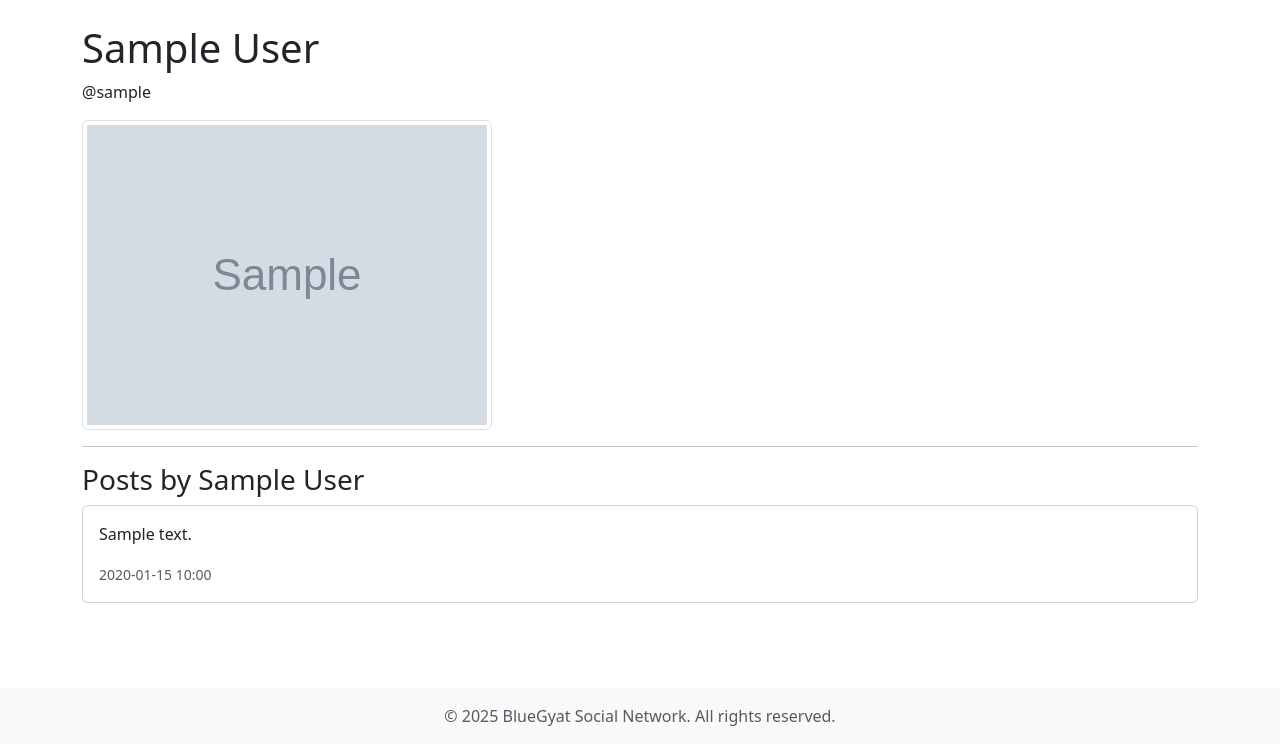
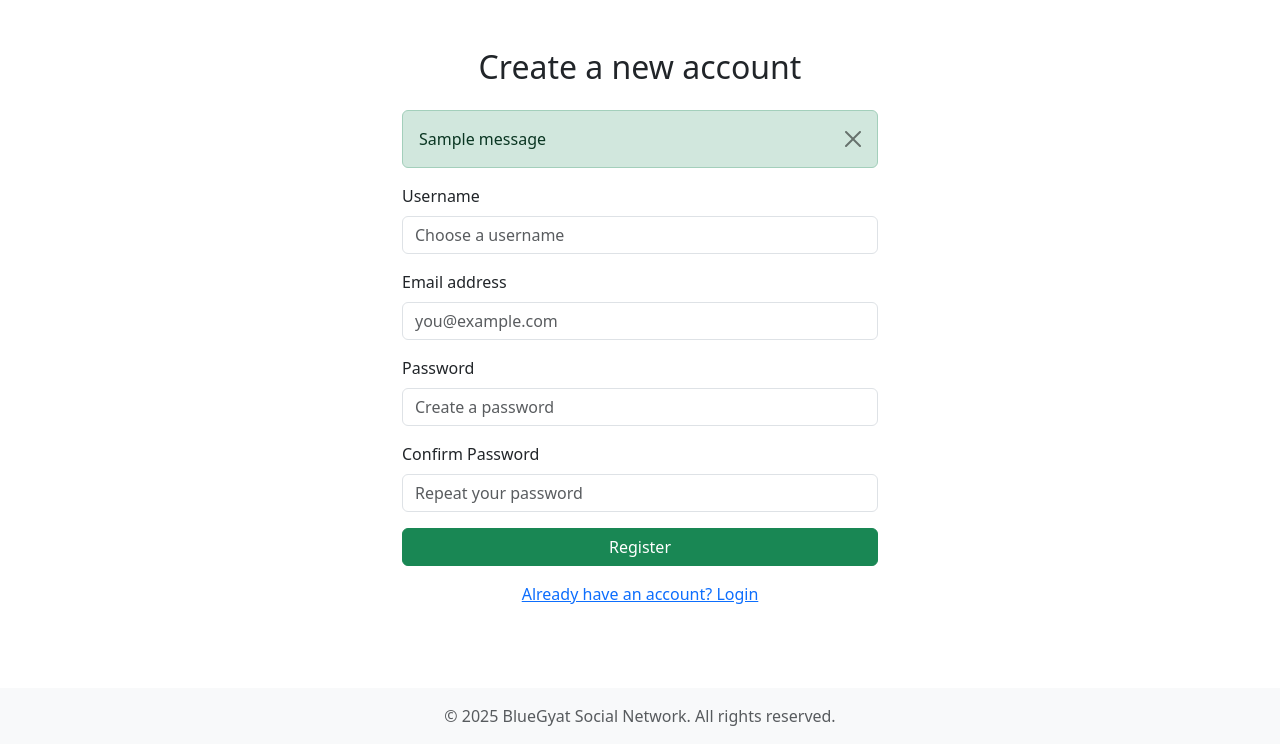
Before and after one commit to Kieuviet34/bluegyat-social-network, a Flask app: page /users/1 in a window 1280 px wide. Shown: the part 56-800 px from the top of the page. Run offline with Flask 3, Linux system fonts and the light colour scheme; a user stored in the database is signed in; tables that the repository leaves empty hold one stand-in row (values such as "Sample post"); grey boxes marked "Sample" are stand-in pictures; one stand-in notice (Sample message) is shown.

Commit message:
update GUI

```diff
--- a/app/templates/users/profile.html
+++ b/app/templates/users/profile.html
@@ -1,27 +1,139 @@
+<!-- templates/auth/register.html -->
 {% extends "layout/base.html" %}
-{% block title %}{{ user.full_name }}{% endblock %}
+
+{% block title %}Register - BlueGyat{% endblock %}
+
 {% block content %}
   {% include "layout/header.html" %}
-  <div class="container">
-    <h1>{{ user.full_name }}</h1>
-    <p>@{{ user.username }}</p>
-    {% if user.profile_img_url %}
-      <img src="{{ user.profile_img_url }}" class="img-thumbnail" alt="Avatar">
-    {% endif %}
-    <hr>
-    <h3>Posts by {{ user.full_name }}</h3>
-    {% if posts %}
-      {% for post in posts %}
-        <div class="card mb-3">
-          <div class="card-body">
-            <p class="card-text">{{ post.content }}</p>
-            <small class="text-muted">{{ post.created_at.strftime('%Y-%m-%d %H:%M') }}</small>
+
+  <div class="container" style="max-width: 500px;">
+    <h2 class="mt-4 mb-4 text-center">Create a new account</h2>
+
+    <!-- Flash messages -->
+    {% with messages = get_flashed_messages(with_categories=true) %}
+      {% if messages %}
+        {% for category, msg in messages %}
+          <div class="alert alert-{{ category }} alert-dismissible fade show" role="alert">
+            {{ msg }}
+            <button type="button" class="btn-close" data-bs-dismiss="alert"></button>
           </div>
-        </div>
-      {% endfor %}
-    {% else %}
-      <p>No posts yet.</p>
-    {% endif %}
+        {% endfor %}
+      {% endif %}
+    {% endwith %}
+
+    <form method="post" action="{{ url_for('auth.register') }}">
+      <div class="mb-3">
+        <label for="username" class="form-label">Username</label>
+        <input
+          type="text"
+          class="form-control"
+          id="username"
+          name="username"
+          placeholder="Choose a username"
+          required
+        >
+      </div>
+      <div class="mb-3">
+        <label for="email" class="form-label">Email address</label>
+        <input
+          type="email"
+          class="form-control"
+          id="email"
+          name="email"
+          placeholder="you@example.com"
+          required
+        >
+      </div>
+      <div class="mb-3">
+        <label for="password" class="form-label">Password</label>
+        <input
+          type="password"
+          class="form-control"
+          id="password"
+          name="password"
+          placeholder="Create a password"
+          required
+        >
+      </div>
+      <div class="mb-3">
+        <label for="password2" class="form-label">Confirm Password</label>
+        <input
+          type="password"
+          class="form-control"
+          id="password2"
+          name="password2"
+          placeholder="Repeat your password"
+          required
+        >
+      </div>
+      <div class="d-grid">
+        <button type="submit" class="btn btn-success">Register</button>
+      </div>
+    </form>
+
+    <div class="mt-3 text-center">
+      <a href="{{ url_for('auth.login') }}">Already have an account? Login</a>
+    </div>
   </div>
+
   {% include "layout/footer.html" %}
+
+  {% if show_profile_modal %}
+  <!-- Profile Setup Modal -->
+  <div class="modal fade" id="profileSetupModal" tabindex="-1" aria-labelledby="profileSetupLabel" aria-hidden="true">
+    <div class="modal-dialog modal-dialog-centered">
+      <div class="modal-content">
+        <form method="post" action="{{ url_for('user.profile', user_id=new_user_id) }}">
+          <div class="modal-header">
+            <h5 class="modal-title" id="profileSetupLabel">Complete Your Profile</h5>
+            <button type="button" class="btn-close" data-bs-dismiss="modal"></button>
+          </div>
+          <div class="modal-body">
+            <div class="mb-3">
+              <label for="profile_img_url" class="form-label">Avatar URL</label>
+              <input
+                type="url"
+                class="form-control"
+                id="profile_img_url"
+                name="profile_img_url"
+                placeholder="https://example.com/avatar.jpg"
+              >
+            </div>
+            <div class="mb-3">
+              <label for="cover_img_url" class="form-label">Cover Photo URL</label>
+              <input
+                type="url"
+                class="form-control"
+                id="cover_img_url"
+                name="cover_img_url"
+                placeholder="https://example.com/cover.jpg"
+              >
+            </div>
+            <div class="mb-3">
+              <label for="bio" class="form-label">Bio</label>
+              <textarea
+                class="form-control"
+                id="bio"
+                name="bio"
+                rows="3"
+                placeholder="Tell us a little about yourself..."
+              ></textarea>
+            </div>
+          </div>
+          <div class="modal-footer">
+            <button type="button" class="btn btn-secondary" data-bs-dismiss="modal">Skip</button>
+            <button type="submit" class="btn btn-primary">Save Profile</button>
+          </div>
+        </form>
+      </div>
+    </div>
+  </div>
+
+  <script>
+    document.addEventListener('DOMContentLoaded', function() {
+      var modal = new bootstrap.Modal(document.getElementById('profileSetupModal'));
+      modal.show();
+    });
+  </script>
+  {% endif %}
 {% endblock %}
```
Also changed, not shown: app/templates/index.html (+22 -16 lines), app/templates/posts/_post_layout.html (added, +96 -0 lines), app/templates/posts/create.html (deleted, +0 -52 lines), app/templates/posts/detail.html (+25 -9 lines), app/templates/posts/index.html (+22 -21 lines).
